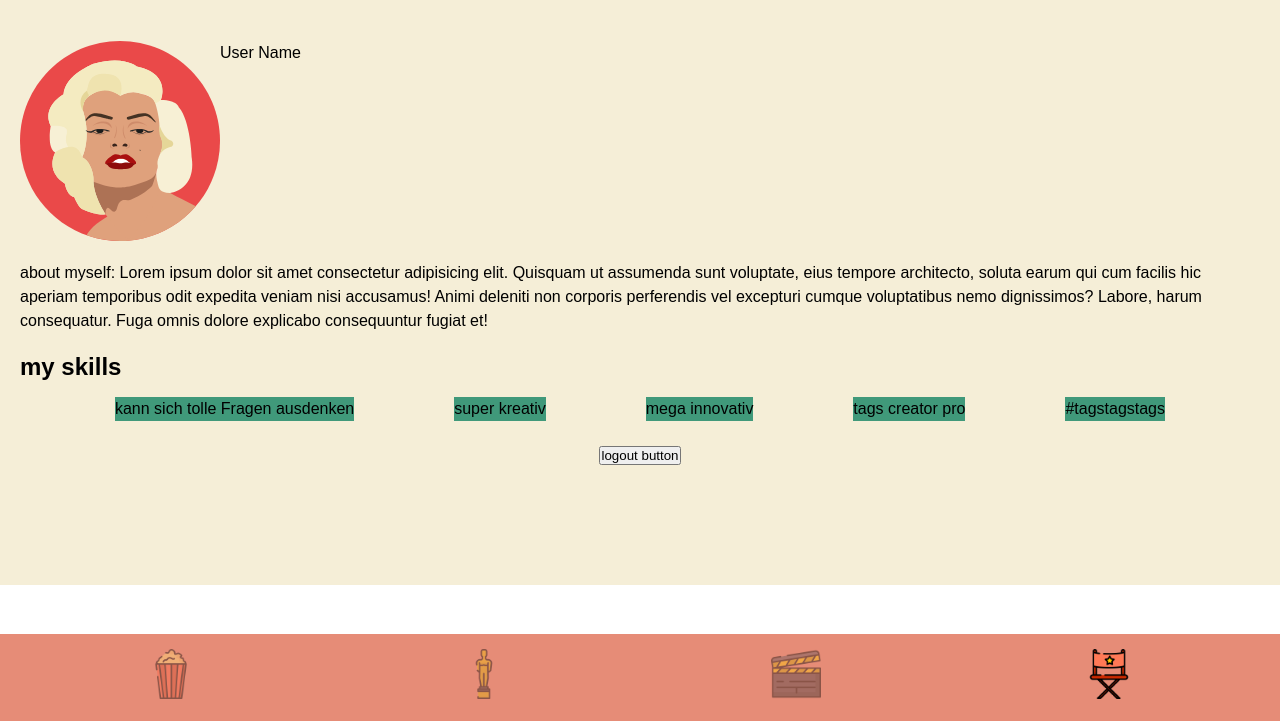
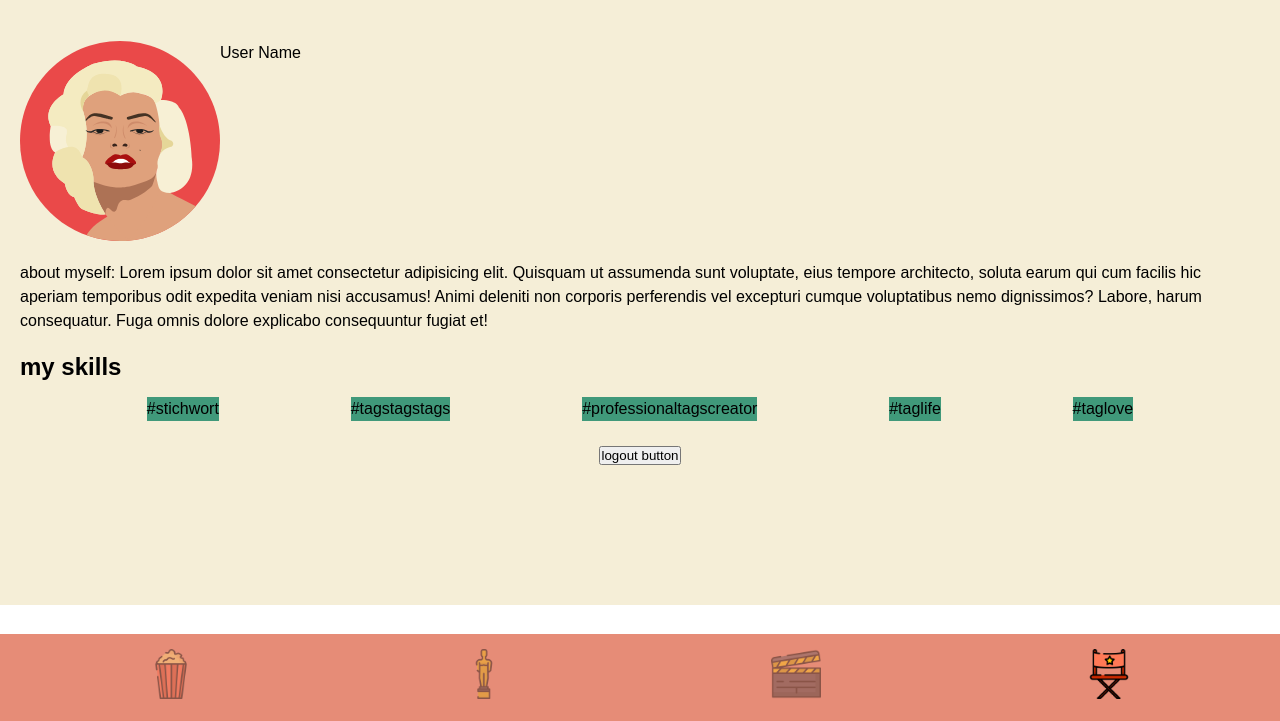
Before and after one commit to felixcanditt/quiz-app, a website built with Vite: page user-profile.html in a window 1280 px wide. Shown: the part 79-800 px from the top of the page. Built offline with nearby package versions, Linux system fonts and the light colour scheme.

Commit message:
minor css changes

```diff
--- a/css/base.css
+++ b/css/base.css
@@ -52,7 +52,7 @@ header {
 
 main {
   padding-top: 120px;
-  padding-bottom: 120px;
+  padding-bottom: 140px;
 
   display: grid;
   justify-content: center;
--- a/user-profile.html
+++ b/user-profile.html
@@ -27,11 +27,11 @@
       </p>
       <h2>my skills</h2>
       <ul class="tags-box">
-        <li class="tags">kann sich tolle Fragen ausdenken</li>
-        <li class="tags">super kreativ</li>
-        <li class="tags">mega innovativ</li>
-        <li class="tags">tags creator pro</li>
+        <li class="tags">#stichwort</li>
         <li class="tags">#tagstagstags</li>
+        <li class="tags">#professionaltagscreator</li>
+        <li class="tags">#taglife</li>
+        <li class="tags">#taglove</li>
       </ul>
       <div>
         <button>logout button</button>
```
